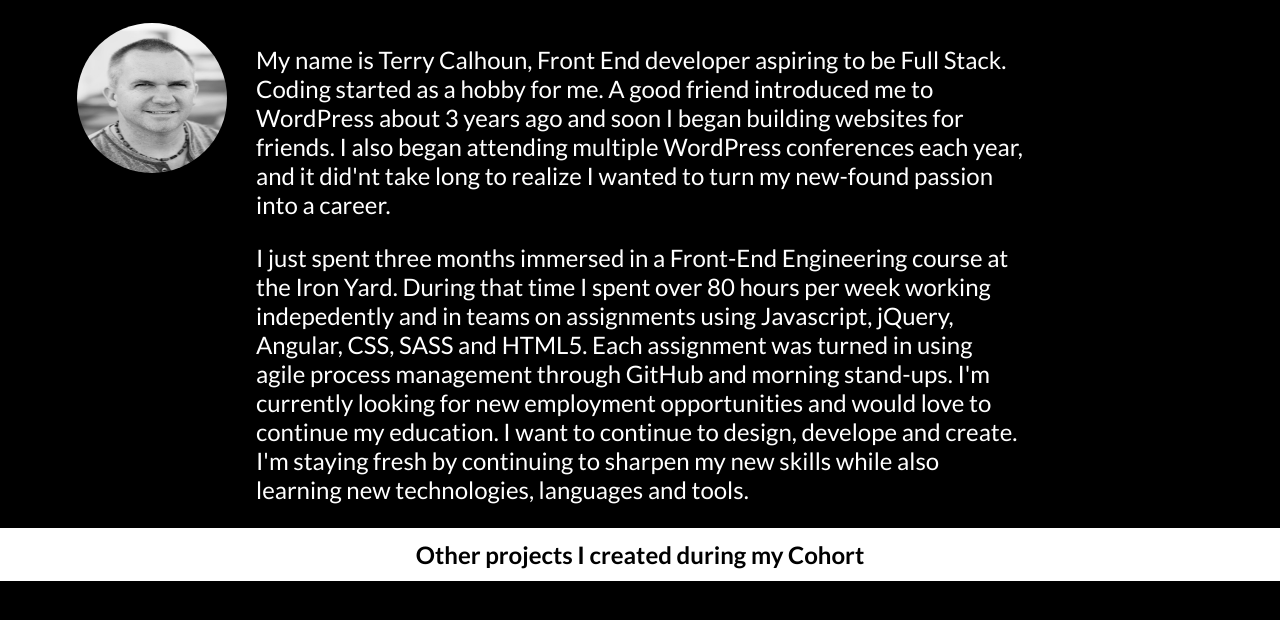
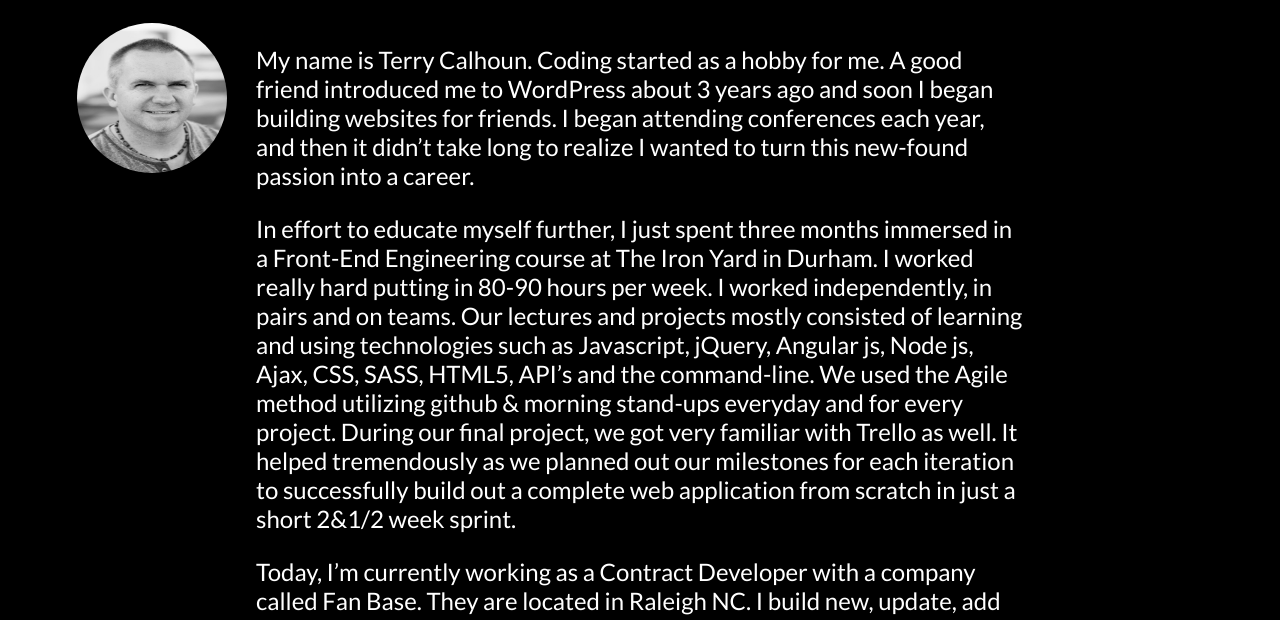
Before and after one commit to drumslayert/drumslayert.github.io, a website: page About.html in a window 1280 px wide. Shown: the part 59-679 px from the top of the page. Drawn offline with Linux system fonts and the light colour scheme.

Commit message:
update portfolio about me and resume

```diff
--- a/About.html
+++ b/About.html
@@ -28,15 +28,12 @@
       <!-- <h1 id="soon">Coming Soon</h1> -->
       <div id="me"><img src="/img/me.jpg" width="150px" height="150px"/></div>
       <div id="about-me">
-      <p>My name is Terry Calhoun, Front End developer aspiring to be Full Stack. Coding started as a hobby for me. A good friend introduced me to WordPress about 3 years ago and soon I began building websites for friends.
-        I also began attending multiple WordPress conferences each year, and it did'nt take long to realize I wanted to turn my new-found passion into a career.
+      <p>My name is Terry Calhoun. Coding started as a hobby for me. A good friend introduced me to WordPress about 3 years ago and soon I began building websites for friends. I began attending conferences each year, and then it didn’t take long to realize I wanted to turn this new-found passion into a career.
       </p>
-      <p>I just spent three months immersed in a Front-End Engineering course at the Iron Yard.
-        During that time I spent over 80 hours per week working indepedently and in teams on assignments using Javascript, jQuery, Angular, CSS, SASS and HTML5.
-        Each assignment was turned in using agile process management through GitHub and morning stand-ups.
-        I'm currently looking for new employment opportunities and would love to continue my education.
-        I want to continue to design, develope and create. I'm staying fresh by continuing to sharpen my new skills while also learning new technologies,
-        languages and tools.
+      <p>In effort to educate myself further, I just spent three months immersed in a Front-End Engineering course at The Iron Yard in Durham. I worked really hard putting in 80-90 hours per week. I worked independently, in pairs and on teams. Our lectures and projects mostly consisted of learning and using technologies such as Javascript, jQuery, Angular js, Node js, Ajax, CSS, SASS, HTML5, API’s and the command-line. We used the Agile method utilizing github & morning stand-ups everyday and for every project. During our final project, we got very familiar with Trello as well. It helped tremendously as we planned out our milestones for each iteration to successfully build out a complete web application from scratch in just a short 2&1/2 week sprint.
+      </p>
+      <p>Today, I’m currently working as a Contract Developer with a company called Fan Base. They are located in Raleigh NC. I build new, update, add new content or repair broken sites in WordPress for new and existing clients.  Since working with Fan Base, I have also been introduced to basecamp, working with a team of great people from Coalmarch Tech.  When called upon from them, I also update, repair, build and add new content for their client’s WordPress sites.  Working with the team from Coalmarch has been a great experience for me. It’s allowed me to also be introduced to and use Pantheon. Which is yet another website management platform.</p>
+      <p>I can honestly say, as scary it has been making such a big career shift, with a family of 4, two very young girls, selling just about everything we own practically, moved across several states and I willfully walked away from a great job of over 20 years in Tampa, FL. I truly have enjoyed the risk! 🙂  It’s forced me to step out of my comfort zones in every way. I have so much more to learn on this journey. Then so much more I want to learn just because!  I’m looking forward to meeting some great people that are willing to share their wealth of knowledge with me (a newbie).  I love technology!  I always have.  I’m creative!  A thinker!  A problem solver!  Most of all, everything about me boils down to, I truly enjoy helping people. 🙂 I’m hoping to take all my years of working with business to business accounts, gaining and keeping new and old accounts, customer relationships with daily experience helping people solve their problems and bring that into the tech industry. I want to be a part of, design, develop and create real solutions to real problems and help share it with the world.
       </p>
     </div>
     <div id="project-nav">
--- a/package.json
+++ b/package.json
@@ -22,6 +22,8 @@
   "devDependencies": {
     "bower": "^1.5.3",
     "font-awesome": "^4.5.0",
+    "grunt": "^1.0.1",
+    "grunt-sass": "^1.1.0",
     "gulp": "^3.9.0",
     "mocha": "^2.3.3",
     "node": "0.0.0",
```
Also changed, not shown: resume.html (+2 -2 lines), img/2016Resume.jpg (added), img/Resume-3a.jpg (deleted), img/Resume-3b.jpg (deleted), 2 other files.
